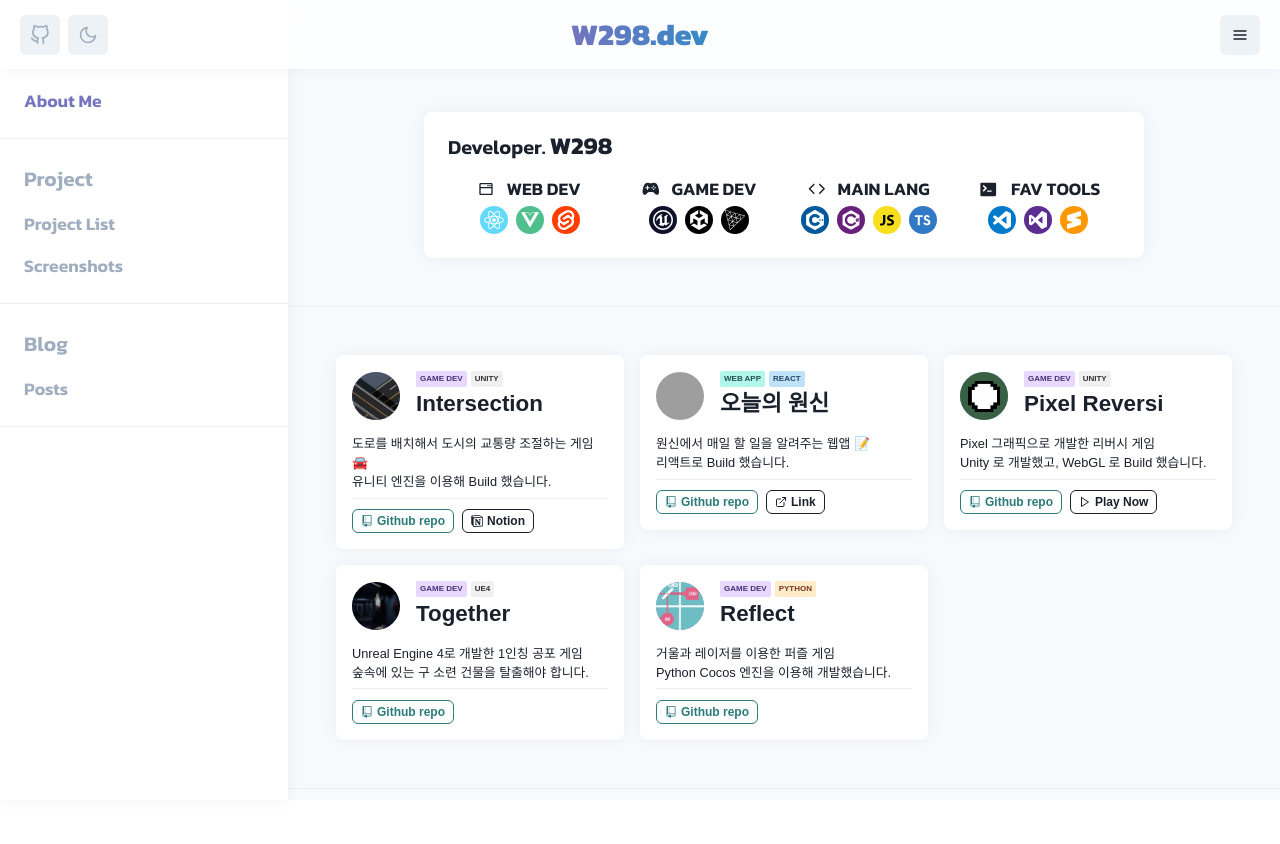
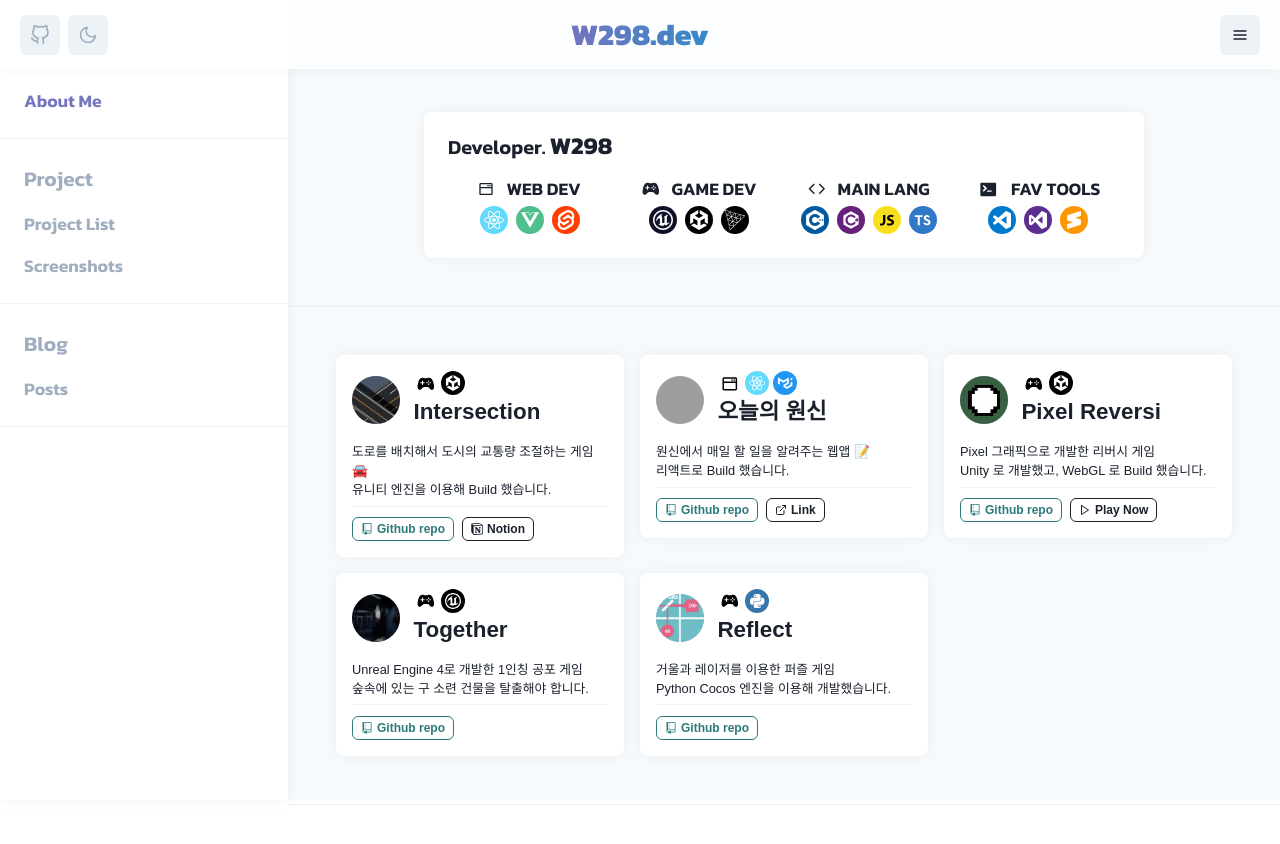
Before and after one commit to W298/w298.dev, a React (Create React App) app: page / in a window 1280 px wide. Shown: the top 844 px of the page. Built offline with nearby package versions, Linux system fonts and the light colour scheme; grey boxes are pictures that could not be loaded; a web font is replaced by a local one.

Commit message:
ProjectCard Tag to Icon

```diff
--- a/src/AboutMe.js
+++ b/src/AboutMe.js
@@ -172,7 +172,7 @@ export default function AboutMe() {
               </Flex>
               <Flex gap={{ base: "0.2rem", sm: "0.2rem", md: "0.5rem" }}>
                 <CircleIcon bgColor="#00599C" icon={SiCplusplus} />
-                <CircleIcon bgColor="#68217A" icon={CSharp} />
+                <CircleIcon bgColor="#68217A" icon={CSharp} iconSize={0.9} />
                 <CircleIcon
                   bgColor="#F7DF1E"
                   icon={DiJavascript1}
--- a/src/App.js
+++ b/src/App.js
@@ -360,7 +360,7 @@ export default function App() {
               img={todaysgenshin}
               moreImg={todaysgenshin_more}
               bgColor="white"
-              tagList={["WEB APP", "REACT"]}
+              tagList={["WEB APP", "REACT", "MATERIAL"]}
               descList={
                 language === "kr"
                   ? [
--- a/src/ProjectCard.js
+++ b/src/ProjectCard.js
@@ -1,6 +1,5 @@
 import {
   Avatar,
-  Badge,
   Button,
   Divider,
   Box,
@@ -8,11 +7,42 @@ import {
   Text,
   Image,
   Collapse,
+  Icon,
 } from "@chakra-ui/react";
 import { GoRepo } from "react-icons/go";
 import { SiNotion } from "react-icons/si";
 import { FiPlay, FiExternalLink } from "react-icons/fi";
 import { useState } from "react";
+
+import { ReactComponent as Unity } from "./svgs/unity.svg";
+import { ReactComponent as Unreal } from "./svgs/unreal-engine.svg";
+import { ReactComponent as React } from "./svgs/react.svg";
+import { ReactComponent as Python } from "./svgs/python.svg";
+import { ReactComponent as Material } from "./svgs/material.svg";
+import { BiWindowAlt } from "react-icons/bi";
+import { IoGameController } from "react-icons/io5";
+
+function CircleIcon({ bgColor, icon, iconSize = 1, fill = "white" }) {
+  return (
+    <Flex
+      bgColor={bgColor}
+      p={1}
+      width="1.5rem"
+      height="1.5rem"
+      borderRadius="1.5rem"
+      justifyContent="center"
+      alignItems="center"
+      transition="0.2s ease-in-out"
+    >
+      <Icon
+        as={icon}
+        fill={fill}
+        width={iconSize * 1 + "rem"}
+        height={iconSize * 1 + "rem"}
+      />
+    </Flex>
+  );
+}
 
 export default function ProjectCard({
   name,
@@ -43,14 +73,6 @@ export default function ProjectCard({
     );
   };
 
-  const TagProp = ({ name, color }) => {
-    return (
-      <Badge width="fit-content" colorScheme={color} fontSize="0.5rem" py={0.5}>
-        {name}
-      </Badge>
-    );
-  };
-
   const btnData = {
     "Github repo": (
       <BtnProp color="teal">
@@ -77,12 +99,27 @@ export default function ProjectCard({
   };
 
   const tagData = {
-    "GAME DEV": <TagProp name="GAME DEV" color="purple" />,
-    "WEB APP": <TagProp name="WEB APP" color="teal" />,
-    UNITY: <TagProp name="UNITY" color="blackAlpha" />,
-    REACT: <TagProp name="REACT" color="blue" />,
-    UNREAL4: <TagProp name="UE4" color="blackAlpha" />,
-    PYTHON: <TagProp name="PYTHON" color="orange" />,
+    "GAME DEV": (
+      <CircleIcon
+        icon={IoGameController}
+        bgColor="transparent"
+        fill="black"
+        iconSize={1.1}
+      />
+    ),
+    "WEB APP": (
+      <CircleIcon
+        icon={BiWindowAlt}
+        bgColor="transparent"
+        fill="black"
+        iconSize={1.1}
+      />
+    ),
+    UNITY: <CircleIcon icon={Unity} bgColor="black" />,
+    REACT: <CircleIcon icon={React} bgColor="#61DAFB" />,
+    UNREAL4: <CircleIcon icon={Unreal} bgColor="black" />,
+    PYTHON: <CircleIcon icon={Python} bgColor="#3776AB" iconSize={0.9} />,
+    MATERIAL: <CircleIcon icon={Material} bgColor="#2196F3" iconSize={0.9} />,
   };
 
   let [expanded, setExpanded] = useState(false);
@@ -106,7 +143,7 @@ export default function ProjectCard({
         height="100%"
         gap="0.8rem"
       >
-        <Flex direction="row" gap="1rem">
+        <Flex direction="row" gap="0.8rem">
           <Flex flex={1} alignItems="center">
             <Avatar
               size="md"
```
Also changed, not shown: src/svgs/material.svg (added), src/svgs/python.svg (added).
